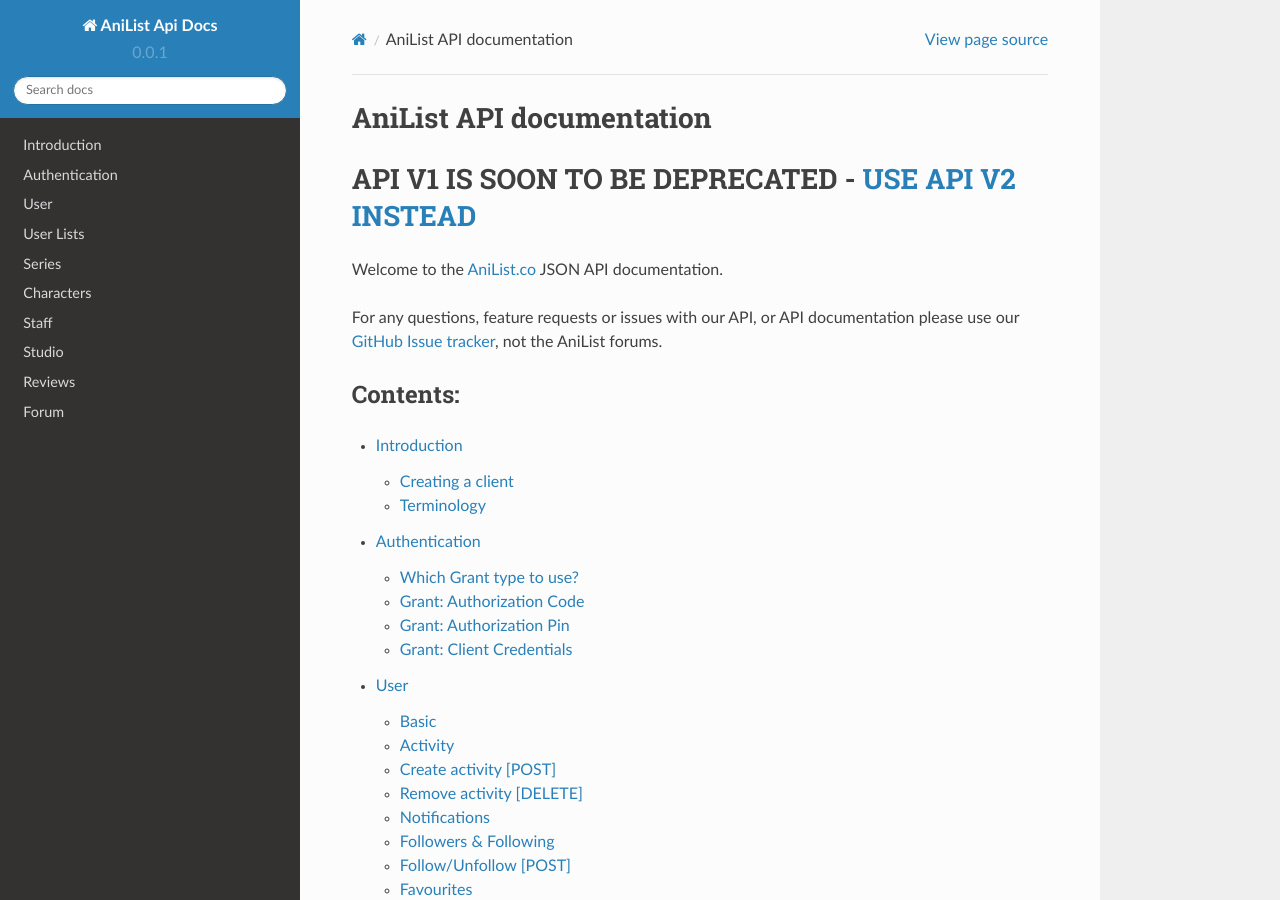
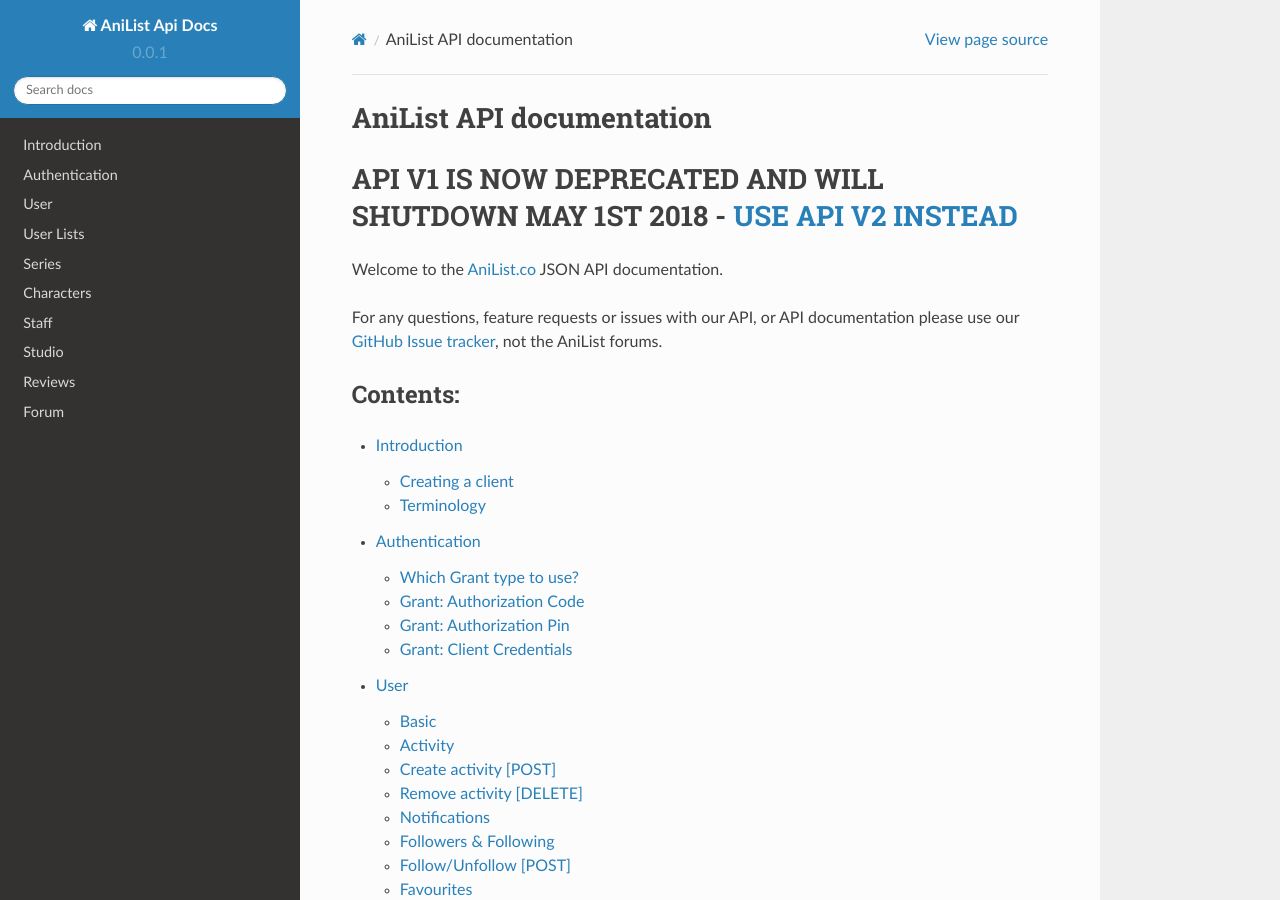
Before and after one commit to joshstar/AniList-API-Docs, a Sphinx documentation site: the page built from source/index.rst, in a window 1280 px wide and 900 px high. Built offline with Sphinx 7.4.7 and the Read the Docs theme 2.0.0, drawn with Linux system fonts in a browser that asks for light colours.

Commit message:
Update index.rst

```diff
--- a/source/index.rst
+++ b/source/index.rst
@@ -6,7 +6,7 @@
 AniList API documentation
 ============================================
 
-API V1 IS SOON TO BE DEPRECATED - `USE API V2 INSTEAD`_
+API V1 IS NOW DEPRECATED AND WILL SHUTDOWN MAY 1ST 2018 - `USE API V2 INSTEAD`_
 ============================================
 
 Welcome to the `AniList.co`_ JSON API documentation.
```
